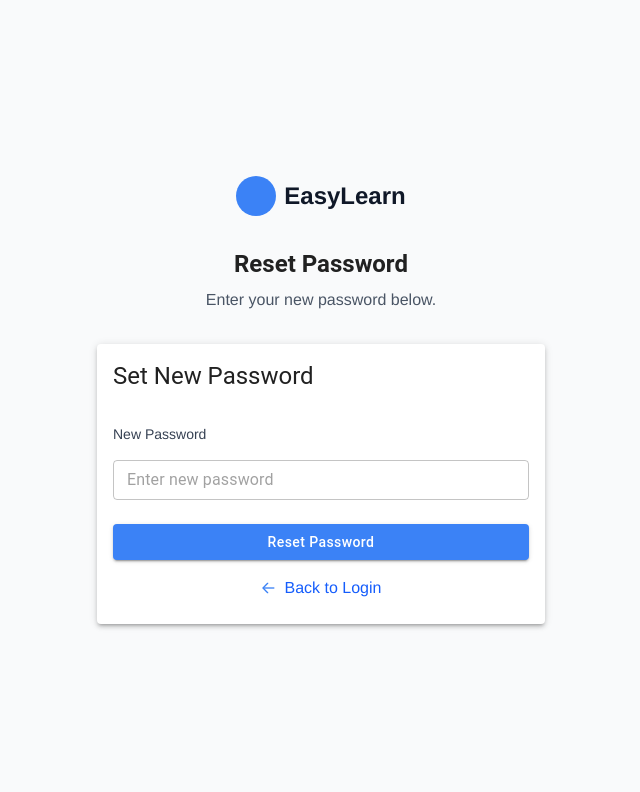
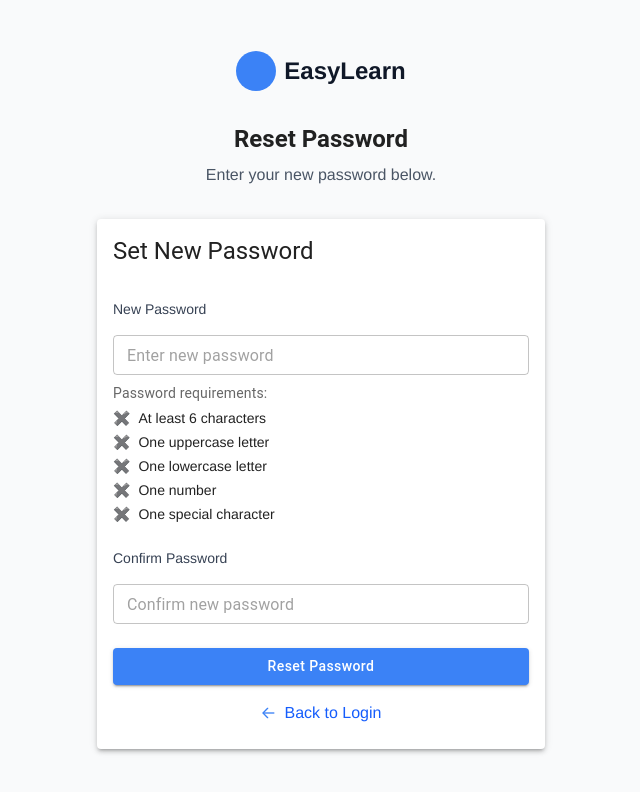
Before and after one commit to Saurav-sharma6/easylearn, a React (Vite) app in the folder frontend/: page /reset-password/1 in a window 1280 px wide. Shown: the top 792 px of the page, without its empty margins (319-959 px from the left). Built offline with nearby package versions, Linux system fonts and the light colour scheme; some icons are missing.

Commit message:
Added frontend validation for the forgot password and reset form

```diff
--- a/frontend/src/pages/ForgotPassword.tsx
+++ b/frontend/src/pages/ForgotPassword.tsx
@@ -1,5 +1,5 @@
 import React, { useState } from 'react';
-import { Link } from 'react-router-dom';
+import { Link, useNavigate } from 'react-router-dom';
 import Card from '@mui/material/Card';
 import CardContent from '@mui/material/CardContent';
 import CardHeader from '@mui/material/CardHeader';
@@ -7,31 +7,65 @@ import TextField from '@mui/material/TextField';
 import Button from '@mui/material/Button';
 import Typography from '@mui/material/Typography';
 import Avatar from '@mui/material/Avatar';
-import MailIcon from '@mui/icons-material/Mail';
-import axios from 'axios';
+import LockIcon from '@mui/icons-material/Lock';
+import axios, { AxiosError } from 'axios';
 import Swal from 'sweetalert2';
 import 'sweetalert2/dist/sweetalert2.min.css';
 
 const ForgotPassword = () => {
   const [email, setEmail] = useState('');
   const [loading, setLoading] = useState(false);
+  const [validationError, setValidationError] = useState('');
+  const [fieldTouched, setFieldTouched] = useState(false);
+  const navigate = useNavigate();
 
-  const handleSubmit = async (e) => {
+  const validateEmail = (email: string): string => {
+    if (!email.trim()) return 'Email address is required';
+    const emailRegex = /^[^\s@]+@[^\s@]+\.[^\s@]+$/;
+    if (!emailRegex.test(email.trim())) return 'Please enter a valid email address';
+    if (email.length > 100) return 'Email address is too long';
+    return '';
+  };
+
+  const validateField = (value: string): boolean => {
+    const error = validateEmail(value);
+    setValidationError(error);
+    return error === '';
+  };
+
+  const handleChange = (e: React.ChangeEvent<HTMLInputElement>) => {
+    const value = e.target.value;
+    setEmail(value);
+    if (fieldTouched) validateField(value);
+  };
+
+  const handleBlur = (e: React.FocusEvent<HTMLInputElement>) => {
+    const { value } = e.target;
+    setFieldTouched(true);
+    validateField(value);
+  };
+
+  const handleSubmit = async (e: React.FormEvent<HTMLFormElement>) => {
     e.preventDefault();
     setLoading(true);
+    if (!validateField(email)) {
+      setLoading(false);
+      return;
+    }
     try {
-      const response = await axios.post('http://localhost:5000/api/users/forgot-password', { email });
+      await axios.post('http://localhost:5000/api/users/forgot-password', { email });
       Swal.fire({
         icon: 'success',
-        title: 'Reset Link Sent!',
-        text: 'Check your inbox for the password reset link.',
+        title: 'Email Sent!',
+        text: 'Check your inbox for the reset link.',
         confirmButtonColor: '#3B82F6',
-      });
+      }).then(() => navigate('/login'));
     } catch (err) {
+      const error = err as AxiosError;
       Swal.fire({
         icon: 'error',
         title: 'Failed',
-        text: err.response?.data?.message || 'Could not send reset link. Please try again.',
+        text: error.response?.data?.message || 'Could not send reset email. Please try again.',
         confirmButtonColor: '#3B82F6',
       });
     } finally {
@@ -44,14 +78,14 @@ const ForgotPassword = () => {
       <div className="max-w-md w-full space-y-8">
         <div className="text-center">
           <Link to="/" className="flex items-center justify-center space-x-2 mb-8">
-            <Avatar sx={{ bgcolor: '#3B82F6' }}><MailIcon /></Avatar>
+            <Avatar sx={{ bgcolor: '#3B82F6' }}><LockIcon /></Avatar>
             <span className="text-2xl font-bold text-gray-900">EasyLearn</span>
           </Link>
-          <Typography variant="h5" fontWeight="bold" color="textPrimary">Forgot Password?</Typography>
-          <p className="mt-2 text-gray-600">Enter your email address to receive a password reset link.</p>
+          <Typography variant="h5" fontWeight="bold" color="textPrimary">Forgot Password</Typography>
+          <p className="mt-2 text-gray-600">Enter your email to reset your password.</p>
         </div>
         <Card elevation={3}>
-          <CardHeader title="Reset Password" />
+          <CardHeader title="Reset Password Request" />
           <CardContent>
             <form onSubmit={handleSubmit} className="space-y-6">
               <div className="space-y-2">
@@ -60,12 +94,15 @@ const ForgotPassword = () => {
                   id="email"
                   type="email"
                   value={email}
-                  onChange={(e) => setEmail(e.target.value)}
+                  onChange={handleChange}
+                  onBlur={handleBlur}
                   fullWidth
                   required
                   placeholder="Enter your email"
                   variant="outlined"
                   size="small"
+                  error={fieldTouched && !!validationError}
+                  helperText={fieldTouched ? validationError : ""}
                   sx={{ mt: 1 }}
                 />
               </div>
@@ -74,7 +111,7 @@ const ForgotPassword = () => {
                 variant="contained"
                 color="primary"
                 fullWidth
-                disabled={loading}
+                disabled={loading || !!validationError}
                 sx={{ textTransform: 'none', bgcolor: '#3B82F6', '&:hover': { bgcolor: '#2563EB' } }}
               >
                 {loading ? 'Sending...' : 'Send Reset Link'}
@@ -95,5 +132,4 @@ const ForgotPassword = () => {
     </div>
   );
 };
-
 export default ForgotPassword;
--- a/frontend/src/pages/ResetPassword.tsx
+++ b/frontend/src/pages/ResetPassword.tsx
@@ -8,21 +8,120 @@ import Button from '@mui/material/Button';
 import Typography from '@mui/material/Typography';
 import Avatar from '@mui/material/Avatar';
 import LockIcon from '@mui/icons-material/Lock';
-import axios from 'axios';
+import axios, { AxiosError } from 'axios';
 import Swal from 'sweetalert2';
 import 'sweetalert2/dist/sweetalert2.min.css';
 
+interface PasswordValidation {
+  length: boolean;
+  uppercase: boolean;
+  lowercase: boolean;
+  number: boolean;
+  specialChar: boolean;
+}
+
+interface ValidationErrors {
+  password: string;
+  confirmPassword: string;
+}
+
 const ResetPassword = () => {
   const [password, setPassword] = useState('');
+  const [confirmPassword, setConfirmPassword] = useState('');
   const [loading, setLoading] = useState(false);
-  const { token } = useParams();
+  const [validationErrors, setValidationErrors] = useState<ValidationErrors>({
+    password: '',
+    confirmPassword: '',
+  });
+  const [fieldTouched, setFieldTouched] = useState({
+    password: false,
+    confirmPassword: false,
+  });
+  const [passwordValidation, setPasswordValidation] = useState<PasswordValidation>({
+    length: false,
+    uppercase: false,
+    lowercase: false,
+    number: false,
+    specialChar: false,
+  });
+  const { token } = useParams<{ token: string }>();
   const navigate = useNavigate();
 
-  const handleSubmit = async (e) => {
+  const validatePassword = (password: string): string => {
+    if (!password) return 'Password is required';
+    if (password.length < 6) return 'Password must be at least 6 characters';
+    if (password.length > 128) return 'Password must be less than 128 characters';
+    if (!/[A-Z]/.test(password)) return 'One uppercase letter required';
+    if (!/[a-z]/.test(password)) return 'One lowercase letter required';
+    if (!/\d/.test(password)) return 'One number required';
+    if (!/[^A-Za-z0-9]/.test(password)) return 'One special character required';
+    return '';
+  };
+
+  const validateConfirmPassword = (confirmPassword: string): string => {
+    if (!confirmPassword) return 'Confirm password is required';
+    if (confirmPassword !== password) return 'Passwords do not match';
+    return '';
+  };
+
+  const updatePasswordValidation = (password: string) => {
+    const newValidation: PasswordValidation = {
+      length: password.length >= 6,
+      uppercase: /[A-Z]/.test(password),
+      lowercase: /[a-z]/.test(password),
+      number: /\d/.test(password),
+      specialChar: /[^A-Za-z0-9]/.test(password),
+    };
+    setPasswordValidation(newValidation);
+  };
+
+  const validateField = (name: keyof ValidationErrors, value: string): boolean => {
+    let error = '';
+    switch (name) {
+      case 'password':
+        error = validatePassword(value);
+        updatePasswordValidation(value);
+        break;
+      case 'confirmPassword':
+        error = validateConfirmPassword(value);
+        break;
+    }
+    setValidationErrors(prev => ({ ...prev, [name]: error }));
+    return error === '';
+  };
+
+  const validateForm = (): boolean => {
+    const errors: ValidationErrors = {
+      password: validatePassword(password),
+      confirmPassword: validateConfirmPassword(confirmPassword),
+    };
+    setValidationErrors(errors);
+    setFieldTouched({ password: true, confirmPassword: true });
+    return Object.values(errors).every(error => error === '');
+  };
+
+  const handleChange = (e: React.ChangeEvent<HTMLInputElement>, field: 'password' | 'confirmPassword') => {
+    const value = e.target.value;
+    if (field === 'password') setPassword(value);
+    else setConfirmPassword(value);
+    if (fieldTouched[field]) validateField(field, value);
+  };
+
+  const handleBlur = (e: React.FocusEvent<HTMLInputElement>) => {
+    const { name, value } = e.target;
+    setFieldTouched(prev => ({ ...prev, [name]: true }));
+    validateField(name as keyof ValidationErrors, value);
+  };
+
+  const handleSubmit = async (e: React.FormEvent<HTMLFormElement>) => {
     e.preventDefault();
     setLoading(true);
+    if (!validateForm()) {
+      setLoading(false);
+      return;
+    }
     try {
-      const response = await axios.post(`http://localhost:5000/api/users/reset-password/${token}`, { password });
+      await axios.post(`http://localhost:5000/api/users/reset-password/${token}`, { password });
       Swal.fire({
         icon: 'success',
         title: 'Password Reset!',
@@ -30,10 +129,11 @@ const ResetPassword = () => {
         confirmButtonColor: '#3B82F6',
       }).then(() => navigate('/login'));
     } catch (err) {
+      const error = err as AxiosError;
       Swal.fire({
         icon: 'error',
         title: 'Failed',
-        text: err.response?.data?.message || 'Could not reset password. Please try again.',
+        text: error.response?.data?.message || 'Could not reset password. Please try again.',
         confirmButtonColor: '#3B82F6',
       });
     } finally {
@@ -60,14 +160,74 @@ const ResetPassword = () => {
                 <label htmlFor="password" className="block text-sm font-medium text-gray-700">New Password</label>
                 <TextField
                   id="password"
+                  name="password"
                   type="password"
                   value={password}
-                  onChange={(e) => setPassword(e.target.value)}
+                  onChange={(e) => handleChange(e, 'password')}
+                  onBlur={handleBlur}
                   fullWidth
                   required
                   placeholder="Enter new password"
                   variant="outlined"
                   size="small"
+                  error={fieldTouched.password && !!validationErrors.password}
+                  helperText={fieldTouched.password ? validationErrors.password : ""}
+                  sx={{ mt: 1 }}
+                />
+                <div className="mt-2 text-sm">
+                  <Typography variant="body2" color="textSecondary" gutterBottom>
+                    Password requirements:
+                  </Typography>
+                  <ul className="space-y-1">
+                    <li className="flex items-center gap-2">
+                      {passwordValidation.length ? '✔️' : '✖️'}
+                      <span style={{ color: passwordValidation.length ? '#2e7d32' : 'inherit' }}>
+                        At least 6 characters
+                      </span>
+                    </li>
+                    <li className="flex items-center gap-2">
+                      {passwordValidation.uppercase ? '✔️' : '✖️'}
+                      <span style={{ color: passwordValidation.uppercase ? '#2e7d32' : 'inherit' }}>
+                        One uppercase letter
+                      </span>
+                    </li>
+                    <li className="flex items-center gap-2">
+                      {passwordValidation.lowercase ? '✔️' : '✖️'}
+                      <span style={{ color: passwordValidation.lowercase ? '#2e7d32' : 'inherit' }}>
+                        One lowercase letter
+                      </span>
+                    </li>
+                    <li className="flex items-center gap-2">
+                      {passwordValidation.number ? '✔️' : '✖️'}
+                      <span style={{ color: passwordValidation.number ? '#2e7d32' : 'inherit' }}>
+                        One number
+                      </span>
+                    </li>
+                    <li className="flex items-center gap-2">
+                      {passwordValidation.specialChar ? '✔️' : '✖️'}
+                      <span style={{ color: passwordValidation.specialChar ? '#2e7d32' : 'inherit' }}>
+                        One special character
+                      </span>
+                    </li>
+                  </ul>
+                </div>
+              </div>
+              <div className="space-y-2">
+                <label htmlFor="confirmPassword" className="block text-sm font-medium text-gray-700">Confirm Password</label>
+                <TextField
+                  id="confirmPassword"
+                  name="confirmPassword"
+                  type="password"
+                  value={confirmPassword}
+                  onChange={(e) => handleChange(e, 'confirmPassword')}
+                  onBlur={handleBlur}
+                  fullWidth
+                  required
+                  placeholder="Confirm new password"
+                  variant="outlined"
+                  size="small"
+                  error={fieldTouched.confirmPassword && !!validationErrors.confirmPassword}
+                  helperText={fieldTouched.confirmPassword ? validationErrors.confirmPassword : ""}
                   sx={{ mt: 1 }}
                 />
               </div>
@@ -76,7 +236,7 @@ const ResetPassword = () => {
                 variant="contained"
                 color="primary"
                 fullWidth
-                disabled={loading}
+                disabled={loading || !Object.values(validationErrors).every(err => !err)}
                 sx={{ textTransform: 'none', bgcolor: '#3B82F6', '&:hover': { bgcolor: '#2563EB' } }}
               >
                 {loading ? 'Submitting...' : 'Reset Password'}
```
